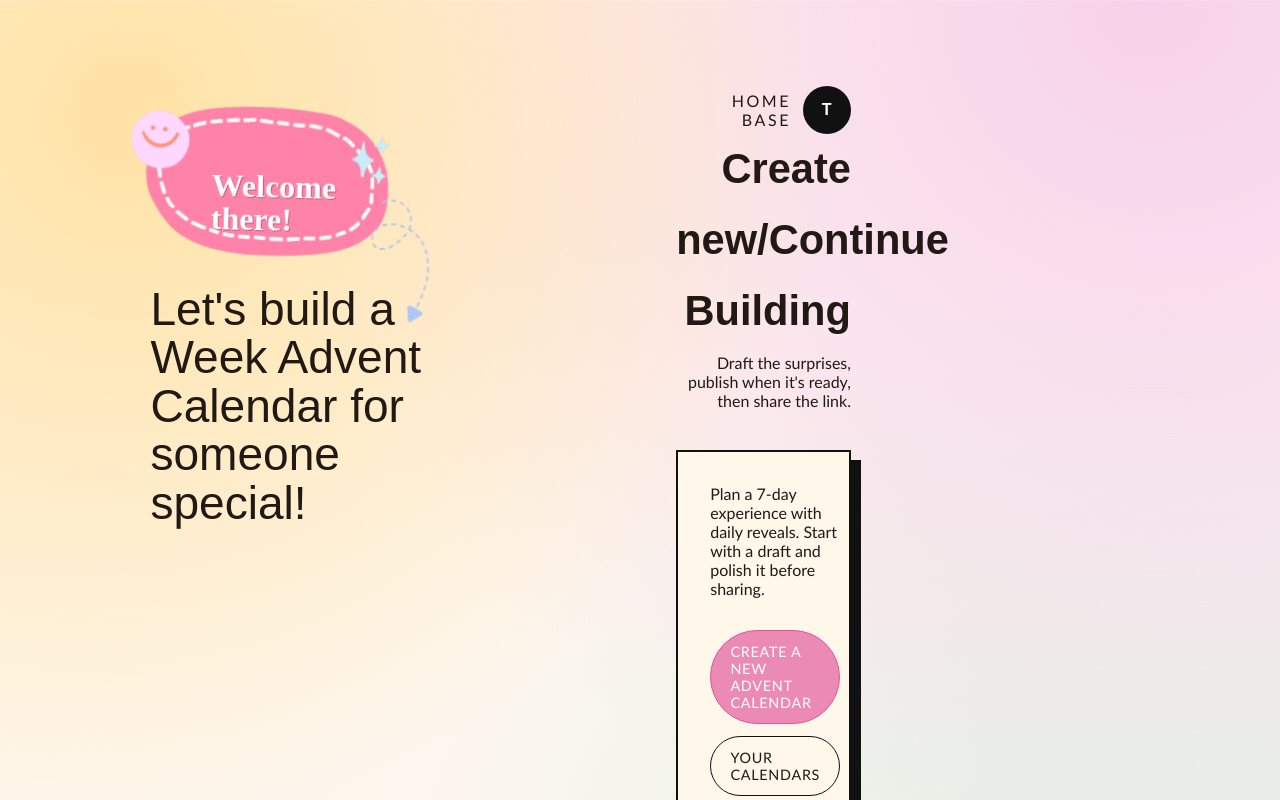
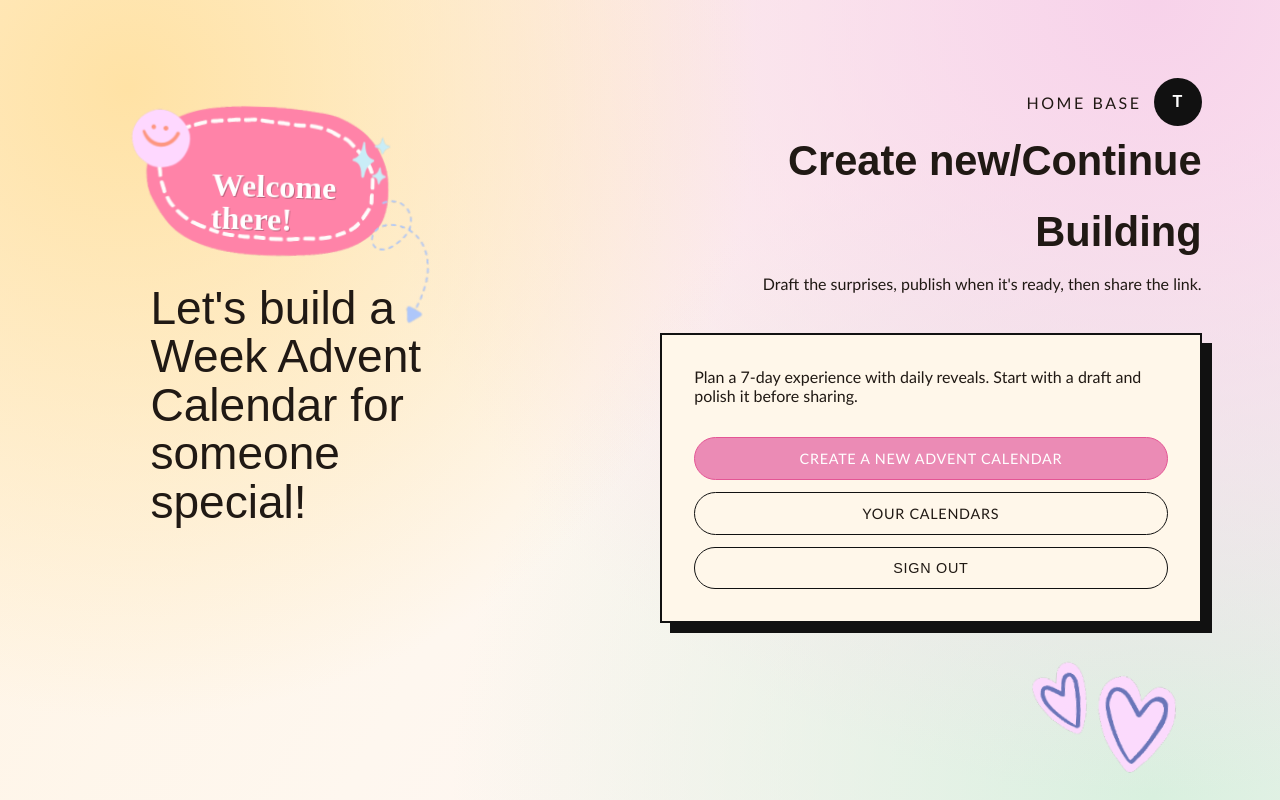
Before and after one commit to anishahossain/adventCalender, a React (Vite) app in the folder client/: page /app in a window 1280 px wide. Shown: the top 800 px of the page. Built offline with nearby package versions, Linux system fonts and the light colour scheme; no server answers; a web font is replaced by a local one.

Commit message:
calender creation issue

```diff
--- a/client/src/pages/DayPreviewPage.jsx
+++ b/client/src/pages/DayPreviewPage.jsx
@@ -382,9 +382,7 @@ function DayPreviewPage() {
                 >
                   Listen to the song
                 </a>
-              ) : (
-                <div className="preview-message song-outline">Add a song link to preview it.</div>
-              )}
+              ) : null}
             </div>
           ) : isBookDay ? (
             <div className="preview-book">
--- a/client/src/pages/LandingCreate.jsx
+++ b/client/src/pages/LandingCreate.jsx
@@ -436,10 +436,7 @@ function LandingCreate() {
           <div
             className="right-panel"
             style={{
-              flexBasis: '40%',
-              maxWidth: '50%',
-              padding: '3rem 3.5rem',
-              paddingRight: '5rem',
+              padding: '2.5rem',
               display: 'flex',
               flexDirection: 'column',
               justifyContent: 'center',
--- a/client/src/pages/ShareDayPreview.jsx
+++ b/client/src/pages/ShareDayPreview.jsx
@@ -401,9 +401,7 @@ function ShareDayPreview() {
                 >
                   Listen to the song
                 </a>
-              ) : (
-                <div className="preview-message song-outline">Add a song link to preview it.</div>
-              )}
+              ) : null}
             </div>
           ) : isBookDay ? (
             <div className="preview-book">
```
Also changed, not shown: client/vercel.json (added).
